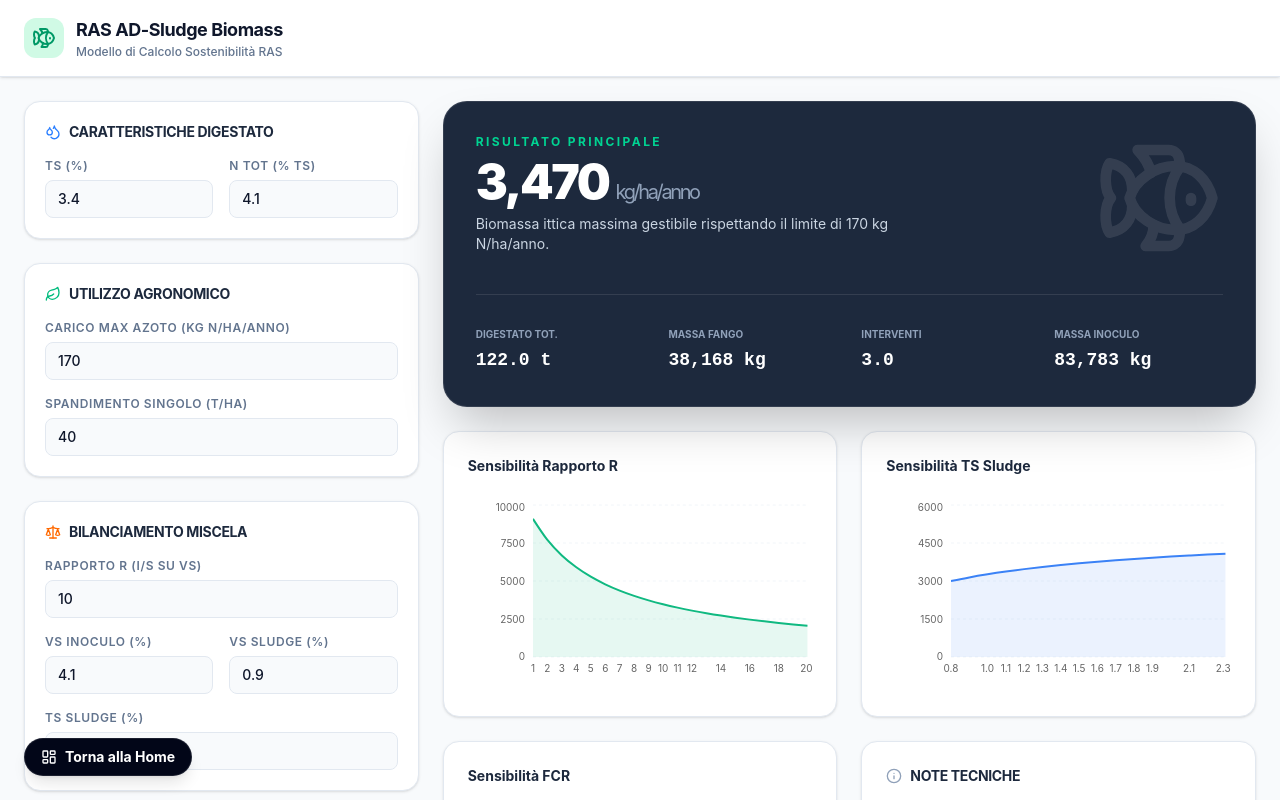
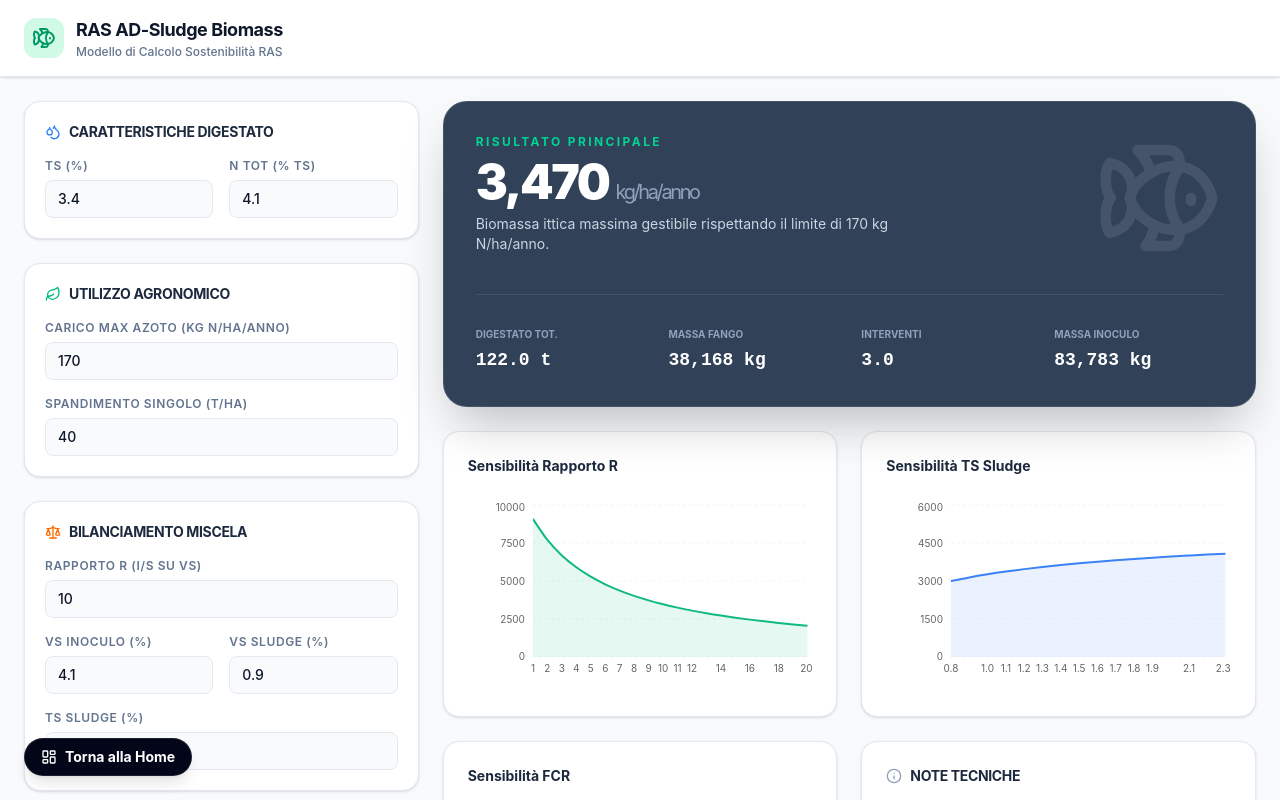
Before and after one commit to specolino-beep/RAS_AD-S_Spreading, a React (Vite) app: page / in a window 1280 px wide. Both pictures are taken after a click on the button 376 px from the left and 644 px from the top of the page. Shown: the top 800 px of the page. Built offline with nearby package versions, Linux system fonts and the light colour scheme.

Commit message:
Update AppSpreading.tsx

```diff
--- a/src/AppSpreading.tsx
+++ b/src/AppSpreading.tsx
@@ -178,7 +178,7 @@ export default function AppSpreading() {
         <div className="lg:col-span-8 space-y-6">
           <motion.div
             initial={{ opacity: 0, y: 20 }} animate={{ opacity: 1, y: 0 }}
-            className="bg-slate-800 text-white rounded-3xl p-8 shadow-2xl relative overflow-hidden border border-white/10"
+            className="bg-slate-700 text-white rounded-3xl p-8 shadow-2xl relative overflow-hidden border border-white/10"
           >
             <div className="absolute top-0 right-0 p-8 opacity-10"><Fish className="w-32 h-32" /></div>
             <div className="relative z-10">
```
